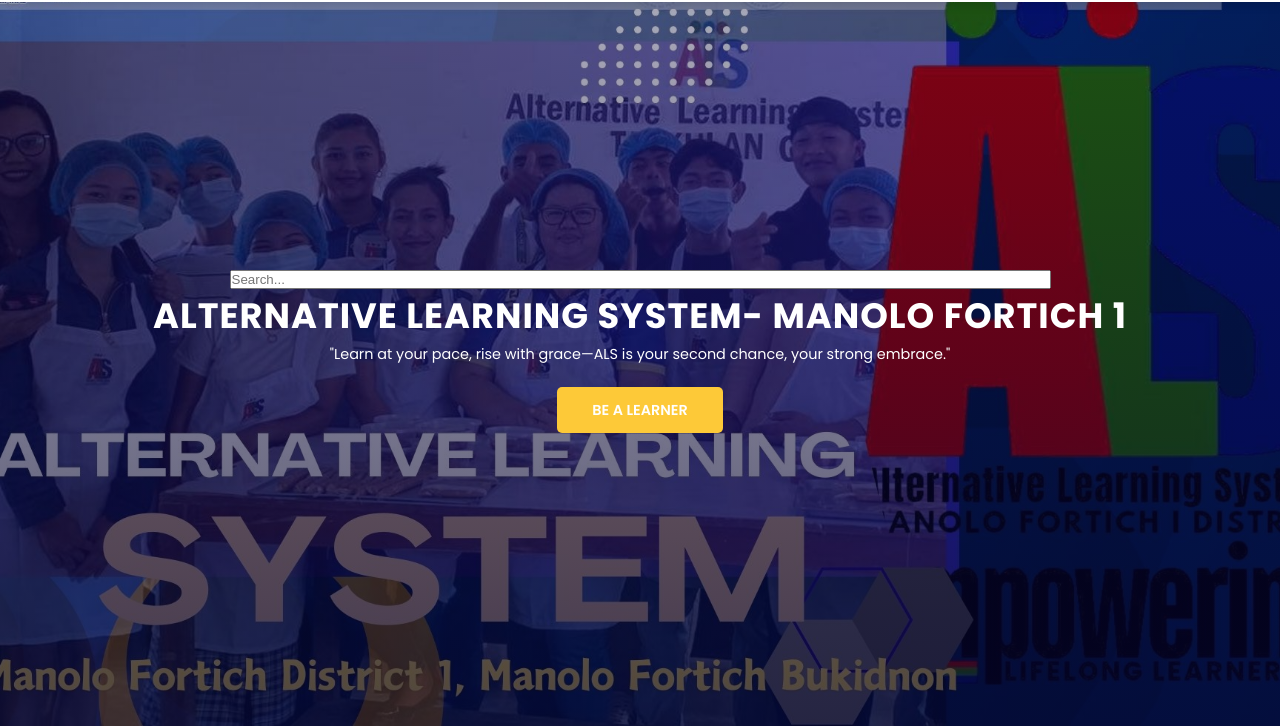
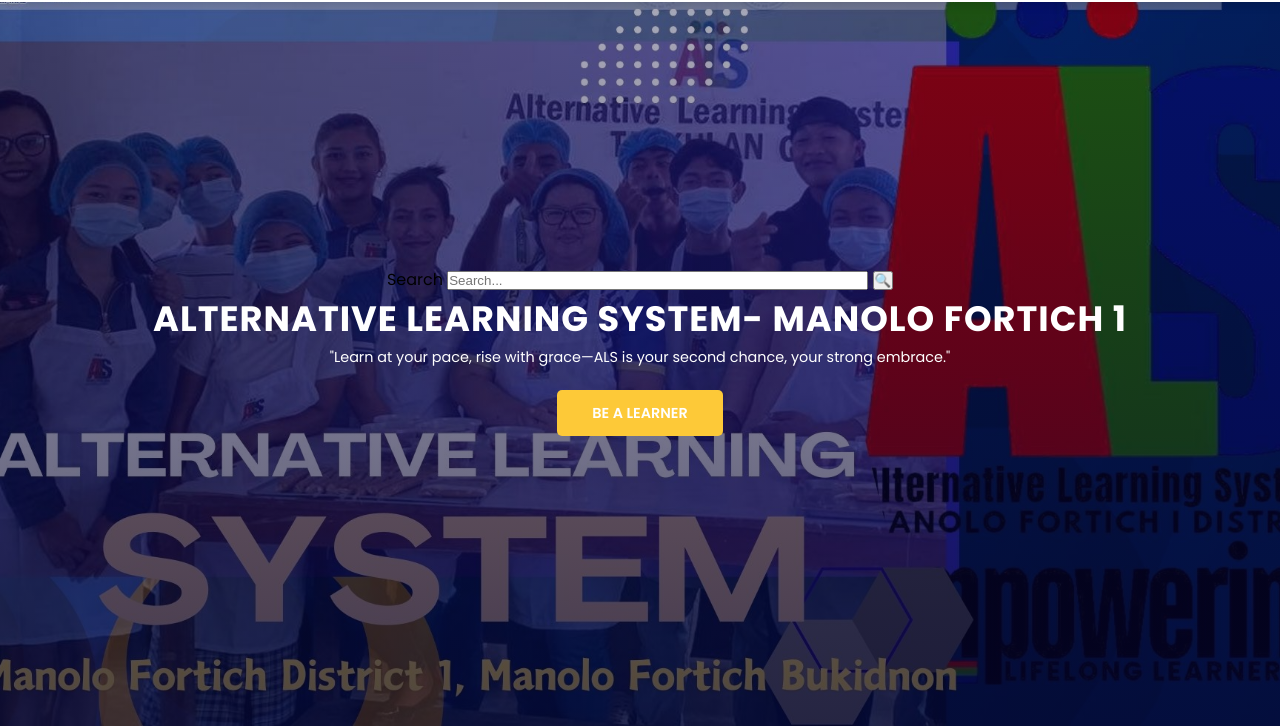
Before and after one commit to Glenn2025/Manolo-Fortich-I, a plain HTML site: page index.html in a window 1280 px wide. Shown: the part 74-802 px from the top of the page. Drawn offline with nearby package versions, Linux system fonts and the light colour scheme.

Commit message:
Update index.html

```diff
--- a/index.html
+++ b/index.html
@@ -39,10 +39,11 @@
 
 	<section id="home">
 
-
-				<input type="search" size="100" placeholder="Search...">
-
-
+			<div class="search">
+ 				 <label for="search-box" class="visually-hidden">Search</label>
+  					<input type="search" id="search-box" name="search" size="50" placeholder="Search...">
+			 	 <button type="submit">🔍</button>
+			</div>
 			<h2>ALTERNATIVE LEARNING SYSTEM- MANOLO FORTICH 1</h2>
 
 		<p>"Learn at your pace, rise with grace—ALS is your second chance, your strong embrace."</p>
```
